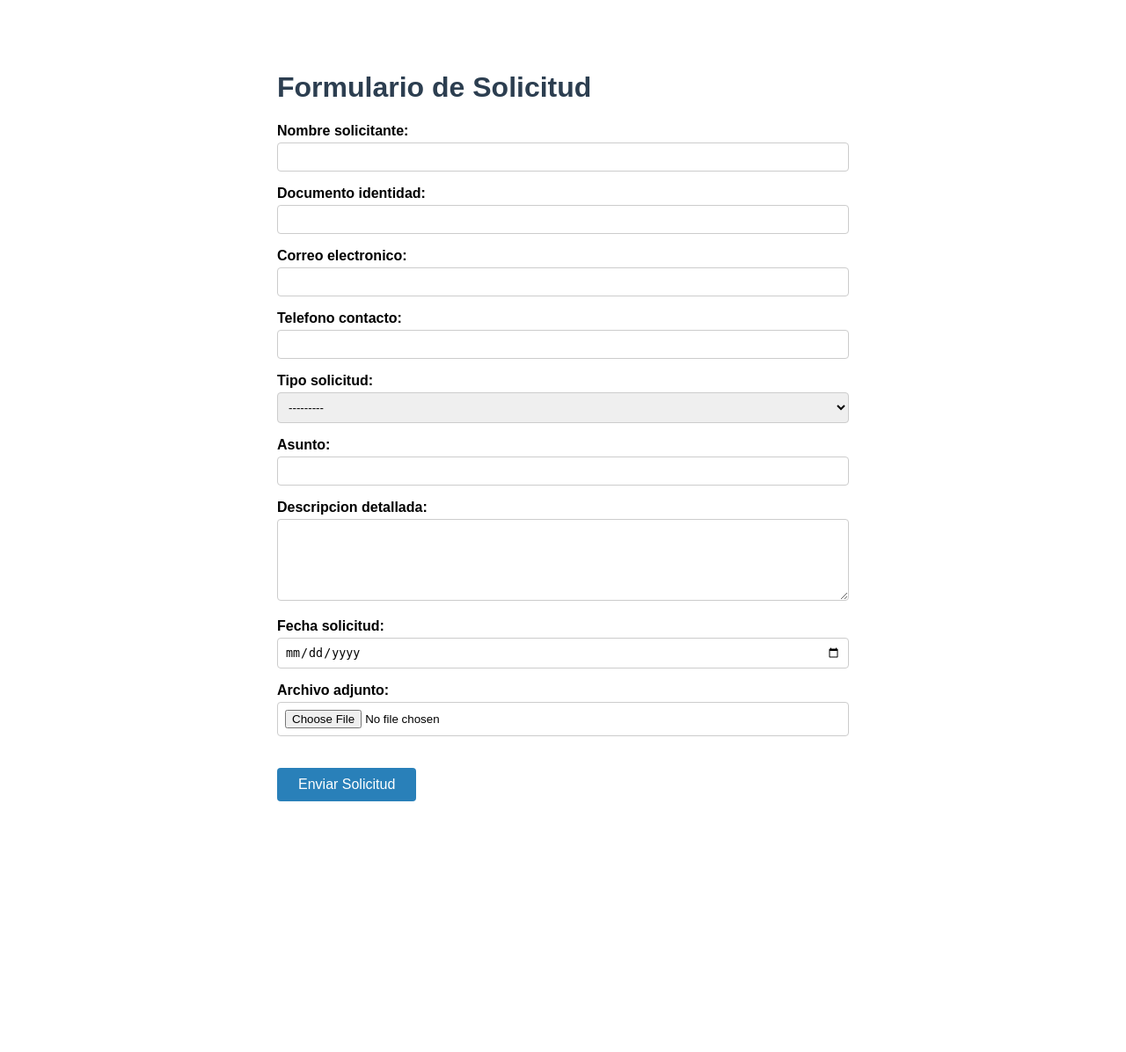
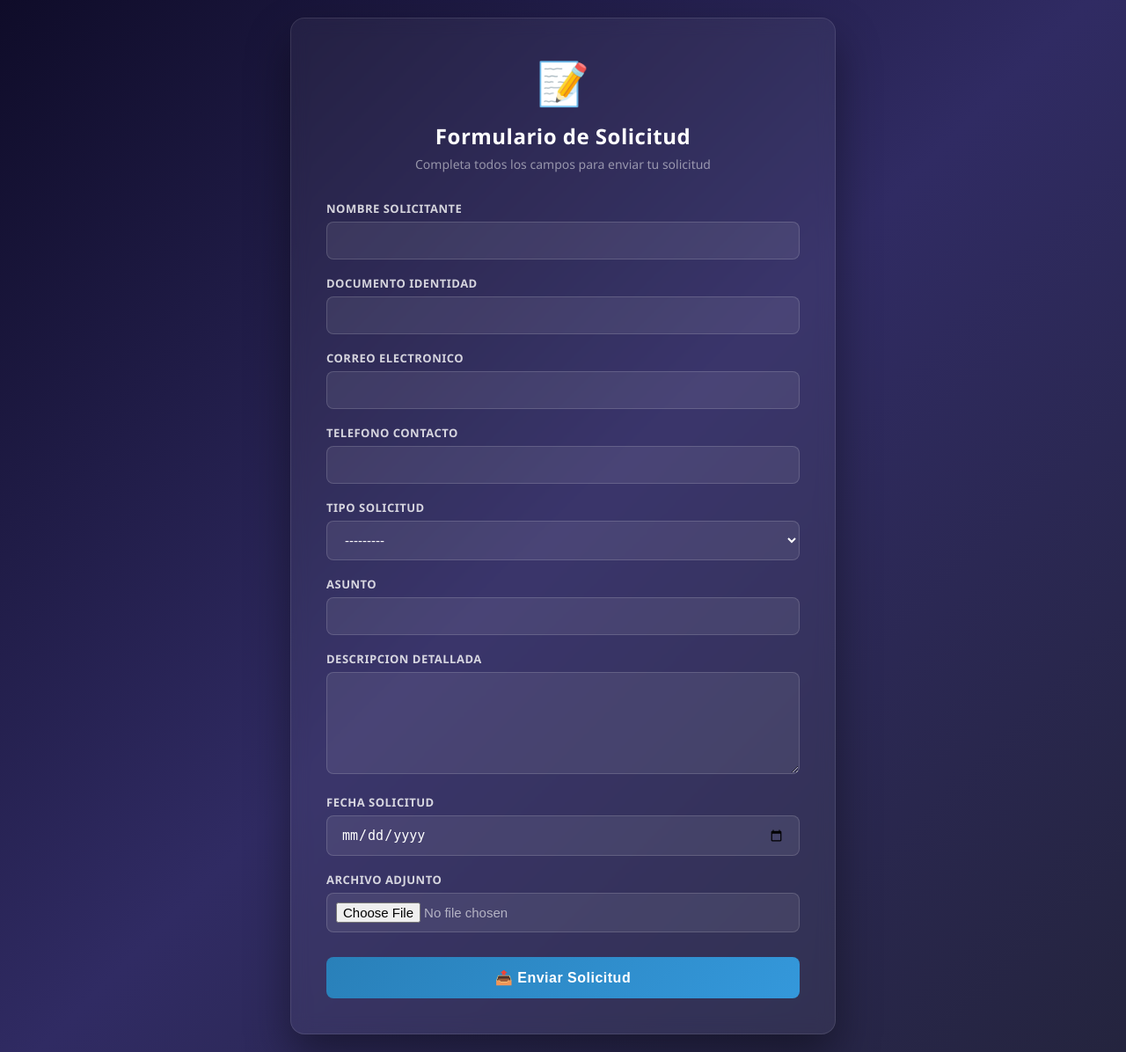
Before and after one commit to HectorARiascosI/DjangoTaller2, a Django app: page /solicitudes/ in a window 1280 px wide. Shown: the whole page at 88% size. Before the commit the page ends 911 px from the top, so only its background shows below. Run offline with Django 5.2, Linux system fonts and the light colour scheme.

Commit message:
se mejora el diseño visual de los templates de solicitudes

```diff
--- a/taller_formularios_hector/solicitudes/templates/solicitudes/formulario.html
+++ b/taller_formularios_hector/solicitudes/templates/solicitudes/formulario.html
@@ -2,23 +2,136 @@
 <html lang="es">
 <head>
     <meta charset="UTF-8">
+    <meta name="viewport" content="width=device-width, initial-scale=1.0">
     <title>Formulario de Solicitud</title>
     <style>
-        body { font-family: Arial, sans-serif; max-width: 650px; margin: 40px auto; padding: 20px; }
-        h1 { color: #2c3e50; }
-        label { display: block; margin-top: 12px; font-weight: bold; }
-        input, textarea, select { width: 100%; padding: 8px; margin-top: 4px; box-sizing: border-box; border: 1px solid #ccc; border-radius: 4px; }
-        button { margin-top: 20px; padding: 10px 24px; background-color: #2980b9; color: white; border: none; border-radius: 4px; cursor: pointer; font-size: 16px; }
-        button:hover { background-color: #2471a3; }
-        .errorlist { color: red; font-size: 13px; }
+        * { box-sizing: border-box; margin: 0; padding: 0; }
+
+        body {
+            font-family: 'Segoe UI', sans-serif;
+            background: linear-gradient(135deg, #0f0c29 0%, #302b63 50%, #24243e 100%);
+            min-height: 100vh;
+            display: flex;
+            align-items: center;
+            justify-content: center;
+            padding: 20px;
+        }
+
+        .card {
+            background: rgba(255,255,255,0.05);
+            backdrop-filter: blur(10px);
+            border: 1px solid rgba(255,255,255,0.1);
+            border-radius: 16px;
+            padding: 40px;
+            width: 100%;
+            max-width: 620px;
+            box-shadow: 0 25px 50px rgba(0,0,0,0.4);
+        }
+
+        .header {
+            text-align: center;
+            margin-bottom: 32px;
+        }
+
+        .header .icon { font-size: 48px; margin-bottom: 12px; }
+
+        .header h1 {
+            color: #ffffff;
+            font-size: 24px;
+            font-weight: 700;
+            letter-spacing: 0.5px;
+        }
+
+        .header p {
+            color: rgba(255,255,255,0.5);
+            font-size: 14px;
+            margin-top: 6px;
+        }
+
+        .form-group { margin-bottom: 18px; }
+
+        label {
+            display: block;
+            color: rgba(255,255,255,0.8);
+            font-size: 13px;
+            font-weight: 600;
+            margin-bottom: 6px;
+            text-transform: uppercase;
+            letter-spacing: 0.5px;
+        }
+
+        input, textarea, select {
+            width: 100%;
+            padding: 12px 16px;
+            background: rgba(255,255,255,0.08);
+            border: 1px solid rgba(255,255,255,0.15);
+            border-radius: 8px;
+            color: #ffffff;
+            font-size: 15px;
+            transition: border-color 0.2s, background 0.2s;
+            outline: none;
+        }
+
+        input:focus, textarea:focus, select:focus {
+            border-color: #2980b9;
+            background: rgba(41,128,185,0.1);
+        }
+
+        input[type="file"] {
+            padding: 10px;
+            color: rgba(255,255,255,0.6);
+            cursor: pointer;
+        }
+
+        select option { background: #1a1a2e; color: #fff; }
+        textarea { resize: vertical; min-height: 110px; }
+
+        .errorlist {
+            list-style: none;
+            color: #e74c3c;
+            font-size: 12px;
+            margin-top: 4px;
+        }
+
+        .btn {
+            width: 100%;
+            padding: 14px;
+            background: linear-gradient(135deg, #2980b9, #3498db);
+            color: white;
+            border: none;
+            border-radius: 8px;
+            font-size: 16px;
+            font-weight: 700;
+            cursor: pointer;
+            margin-top: 10px;
+            letter-spacing: 0.5px;
+            transition: opacity 0.2s, transform 0.1s;
+        }
+
+        .btn:hover { opacity: 0.9; transform: translateY(-1px); }
+        .btn:active { transform: translateY(0); }
     </style>
 </head>
 <body>
-    <h1>Formulario de Solicitud</h1>
-    <form method="post" enctype="multipart/form-data">
-        {% csrf_token %}
-        {{ form.as_p }}
-        <button type="submit">Enviar Solicitud</button>
-    </form>
+    <div class="card">
+        <div class="header">
+            <div class="icon">📝</div>
+            <h1>Formulario de Solicitud</h1>
+            <p>Completa todos los campos para enviar tu solicitud</p>
+        </div>
+        <form method="post" enctype="multipart/form-data">
+            {% csrf_token %}
+            {% for field in form %}
+                <div class="form-group">
+                    <label for="{{ field.id_for_label }}">{{ field.label }}</label>
+                    {{ field }}
+                    {% if field.errors %}
+                        <ul class="errorlist">{% for e in field.errors %}<li>{{ e }}</li>{% endfor %}</ul>
+                    {% endif %}
+                </div>
+            {% endfor %}
+            <button type="submit" class="btn">📤 Enviar Solicitud</button>
+        </form>
+    </div>
 </body>
 </html>
```
Also changed, not shown: taller_formularios_hector/solicitudes/templates/solicitudes/confirmacion.html (+58 -7 lines).
